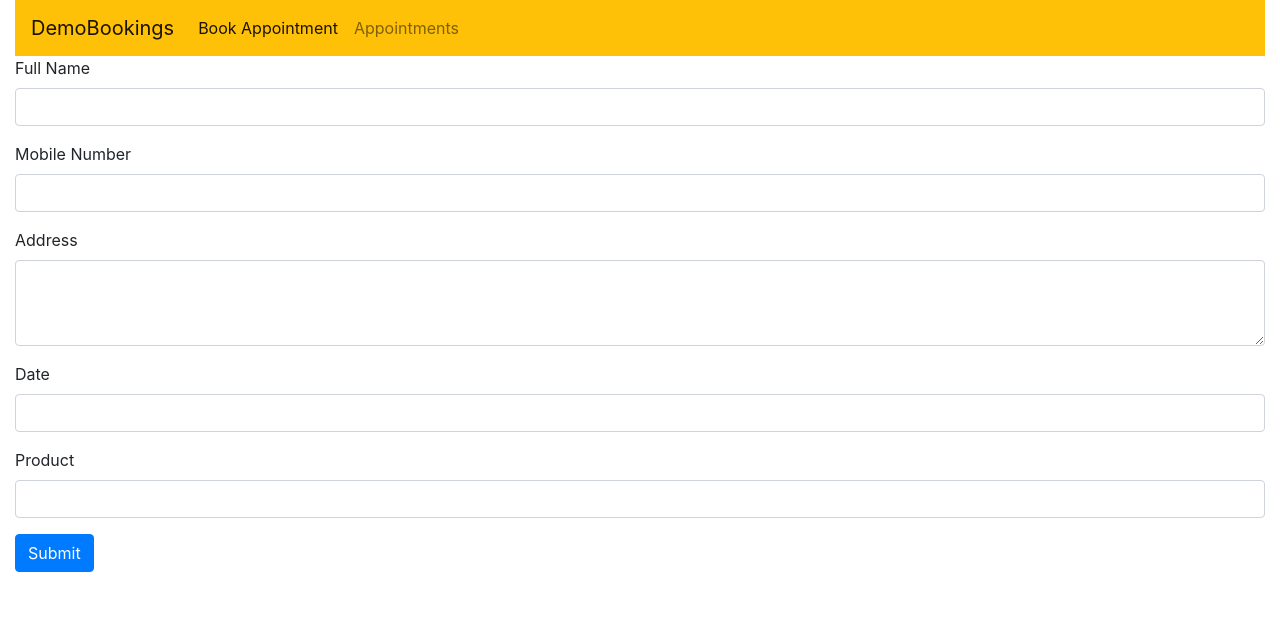
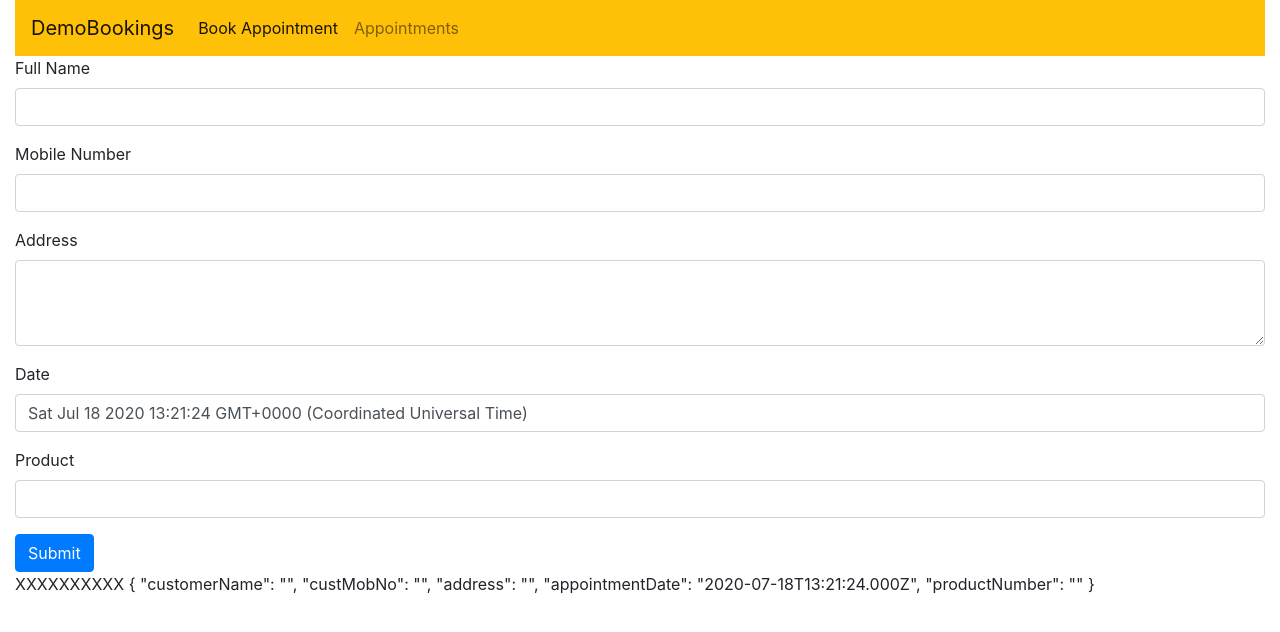
Before and after one commit to ashishsawant4u/DemoBookingApp, an Angular app: page /booking in a window 1280 px wide. Shown: the top 632 px of the page. Built offline with nearby package versions, Linux system fonts and the light colour scheme.

Commit message:
Form Two Way Binding
ngModel
ngForm

```diff
--- a/src/app/app.module.ts
+++ b/src/app/app.module.ts
@@ -2,6 +2,7 @@ import { BrowserModule } from '@angular/platform-browser';
 import { NgModule } from '@angular/core';
 import { HttpClientModule } from '@angular/common/http';
 import { RouterModule }  from '@angular/router';
+import { FormsModule } from '@angular/forms';
 
 import { AppComponent } from './app.component';
 import { AppointmentsComponent } from './appointments/appointments.component';
@@ -19,6 +20,7 @@ import { RegistrationComponent } from './registration/registration.component';
   imports: [
     BrowserModule,
     HttpClientModule,
+    FormsModule,
     RouterModule.forRoot([
       {path:"appointments", component:AppointmentsComponent},
       {path:"booking", component:RegistrationComponent}
--- a/src/app/registration/registration.component.html
+++ b/src/app/registration/registration.component.html
@@ -1,24 +1,26 @@
-<form>
+<form #appointmentFormRef="ngForm">
     <div class="form-group">
       <label for="customerName">Full Name</label>
-      <input type="text" class="form-control" id="customerName">
+      <input type="text" class="form-control" id="customerName" name="customerName" [(ngModel)]="appointmentForm.customerName">
     </div>
     <div class="form-group">
       <label for="customerMob">Mobile Number</label>
-      <input type="text" class="form-control" id="customerMob">
+      <input type="text" class="form-control" id="customerMob" name="custMobNo" [(ngModel)]="appointmentForm.custMobNo">
     </div>
     <div class="form-group">
         <label for="custAddress">Address</label>
-        <textarea class="form-control" id="custAddress" rows="3"></textarea>
+        <textarea class="form-control" id="custAddress" rows="3" name="address" [(ngModel)]="appointmentForm.address"></textarea>
     </div>
     <div class="form-group">
         <label for="appointmentDate">Date</label>
-        <input type="text" class="form-control" id="appointmentDate">
+        <input type="text" class="form-control" id="appointmentDate" name="appointmentDate" [(ngModel)]="appointmentForm.appointmentDate">
     </div>
     <div class="form-group">
         <label for="productNumber">Product</label>
-        <input type="text" class="form-control" id="productNumber">
+        <input type="text" class="form-control" id="productNumber" name="productNumber" [(ngModel)]="appointmentForm.productNumber">
     </div>
 
     <button type="submit" class="btn btn-primary">Submit</button>
   </form>
+
+XXXXXXXXXX {{appointmentFormRef.value  | json }}
--- a/src/app/registration/registration.component.ts
+++ b/src/app/registration/registration.component.ts
@@ -1,4 +1,5 @@
 import { Component, OnInit } from '@angular/core';
+import { AppointmentData } from '../appointments/appointment.data';
 
 @Component({
   selector: 'app-registration',
@@ -7,6 +8,16 @@ import { Component, OnInit } from '@angular/core';
 })
 export class RegistrationComponent implements OnInit {
 
+  appointmentForm : AppointmentData = {
+    customerName : "",
+    appointmentNumber : (Math.floor(Math.random()*90000) + 10000).toString(),
+    appointmentDate : new Date(),
+    address : "",
+    custMobNo : "",
+    productNumber : ""
+  };
+
+
   constructor() { }
 
   ngOnInit(): void {
```
